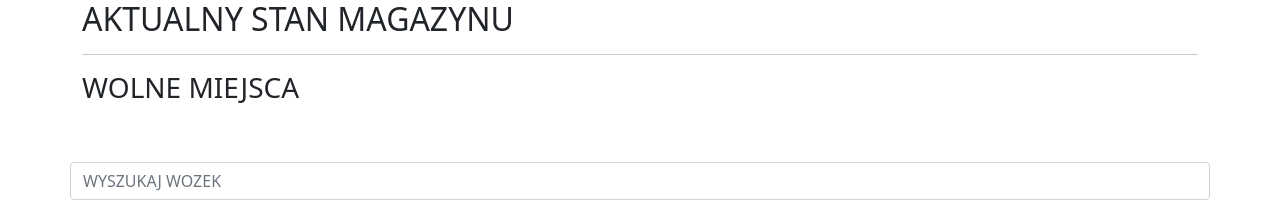
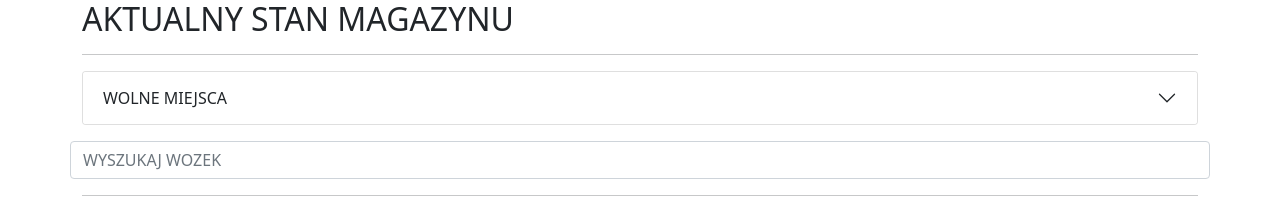
Before and after one commit to Mogarthron/Magazynier-Skaner, a Flask app: template templates/aktualny_stan_magazynu.html in a window 1280 px wide. Shown: the top 210 px of the page. Run offline with Flask 3, Linux system fonts and the light colour scheme; the template is opened without the code that fills it, so the values that code supplies are empty; parts of the project's set-up code (start-up, migrations or seed data) failed here and were passed over.

Commit message:
frontend

```diff
--- a/templates/aktualny_stan_magazynu.html
+++ b/templates/aktualny_stan_magazynu.html
@@ -5,14 +5,30 @@
 
   <h2>AKTUALNY STAN MAGAZYNU</h2>
   <hr>
-  <div class="row mb-3 overflow-scroll" style="height: 75px;">
-    <h3>WOLNE MIEJSCA</h3>
-    <ul class="list-group">
+  <div class="row mb-3 overflow-scroll">
 
-      {% for wm in wolne_miejsca_mag %}
-      <li class="list-group-item">{{wm}}</li>
-      {% endfor %}
-    </ul>
+
+<div class="accordion" id="accordionExample">
+  <div class="accordion-item">
+    <h2 class="accordion-header" id="flush-headingOne">
+      <button class="accordion-button collapsed" type="button" data-bs-toggle="collapse" data-bs-target="#flush-collapseOne" aria-expanded="false" aria-controls="flush-collapseOne">
+        WOLNE MIEJSCA
+      </button>
+    </h2>
+    <div id="flush-collapseOne" class="accordion-collapse collapse" aria-labelledby="flush-headingOne" data-bs-parent="#accordionFlushExample">
+      <ul class="list-group">
+        {% for m in wolne_miejsca_mag %}
+        <li class="list-group-item">{{m}}</li>
+         {% endfor %}
+      </ul>
+    </div>
+  </div>
+
+</div>
+
+
+
+
   </div>
   <div class="row mb-3">
     <input id="wyszukajWozek" onkeyup="szukaniePozycji('wyszukajWozek', 'listaWozkow')" class="form-control "
```
